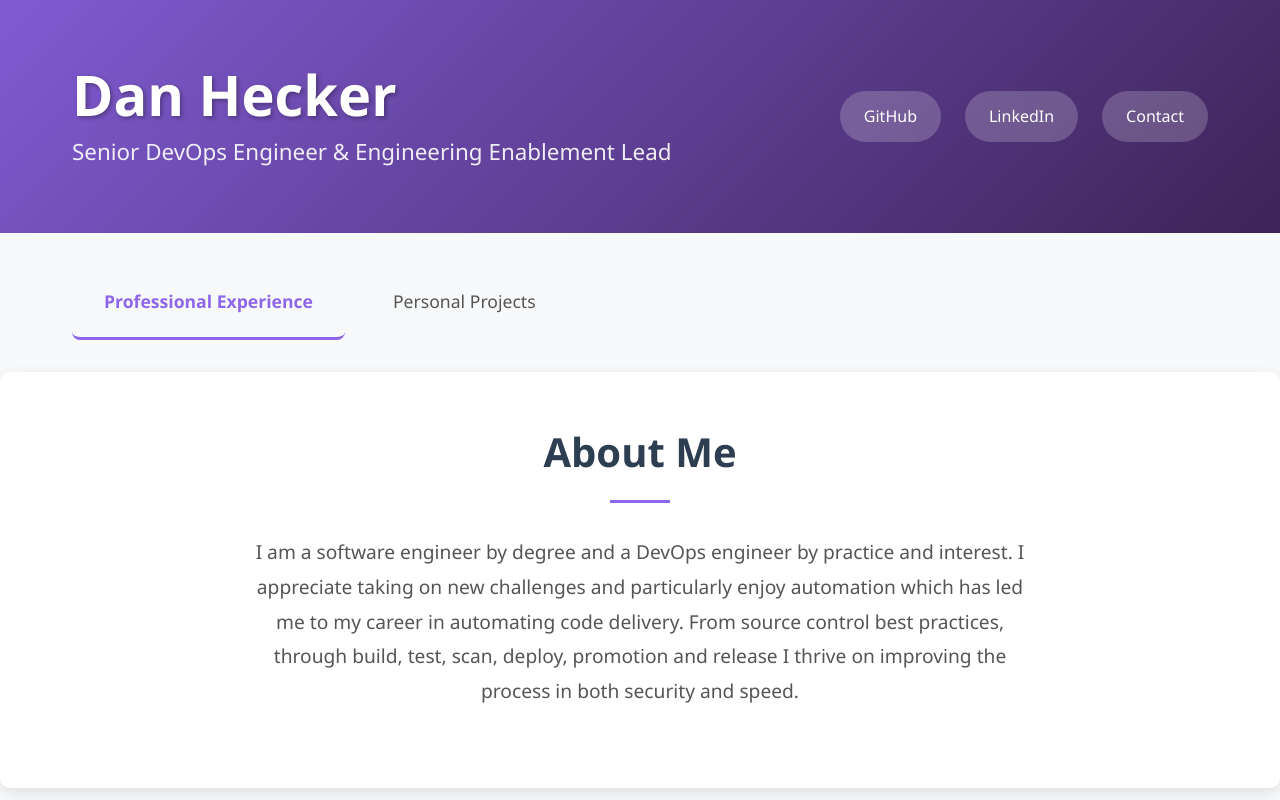
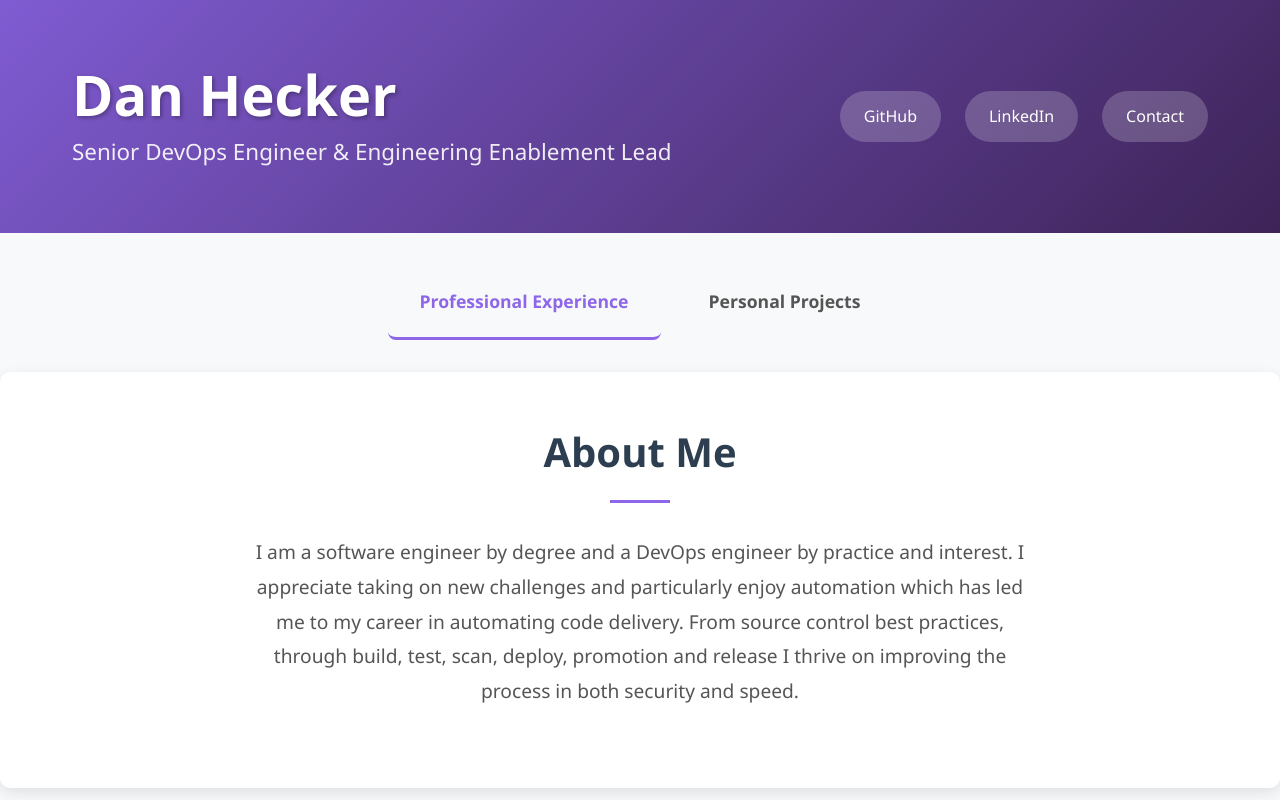
Before and after one commit to heckerdj/resume-as-code, a React (Vite) app: page / in a window 1280 px wide. Shown: the top 800 px of the page. Built offline with nearby package versions, Linux system fonts and the light colour scheme.

Commit message:
center tabs

```diff
--- a/src/components/Tabs.css
+++ b/src/components/Tabs.css
@@ -4,6 +4,7 @@
 
 .tabs-header {
   display: flex;
+  justify-content: center;
   gap: var(--spacing-sm);
   border-bottom: 2px solid var(--color-bg-body);
   margin-bottom: var(--spacing-lg);
@@ -18,23 +19,29 @@
   border: none;
   padding: var(--spacing-md) var(--spacing-lg);
   font-size: 1.1rem;
-  font-weight: 500;
+  font-weight: 600;
   color: var(--color-text-secondary);
   cursor: pointer;
   position: relative;
-  transition: all var(--transition-normal);
+  transition: color 0.15s ease, border-bottom-color 0.2s ease;
   border-bottom: 3px solid transparent;
   margin-bottom: -2px;
+  -webkit-tap-highlight-color: transparent;
+  touch-action: manipulation;
 }
 
 .tab-button:hover {
   color: var(--color-primary);
 }
 
+.tab-button:active {
+  transform: scale(0.98);
+  transition: transform 0.1s ease;
+}
+
 .tab-button.active {
   color: var(--color-primary);
   border-bottom-color: var(--color-primary);
-  font-weight: 600;
 }
 
 .tabs-content {
```
